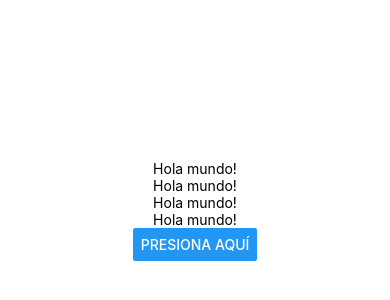
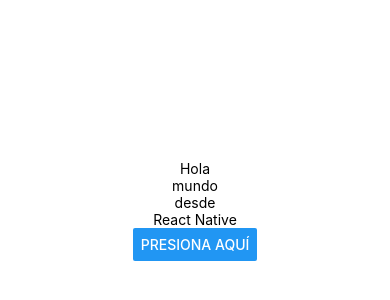
Before and after one commit to EduardoRT1/PM196, a React Native app in the folder practica4/: screen / in a window 390 px wide. Shown: the part 212-512 px from the top of the page. Built offline with nearby package versions, Linux system fonts and the light colour scheme.

Commit message:
componente texto propio con su propiedad contenido

```diff
--- a/practica4/App.js
+++ b/practica4/App.js
@@ -2,9 +2,10 @@ import { StatusBar } from 'expo-status-bar';
 import { StyleSheet, Text, View } from 'react-native';
 import { Button } from 'react-native-web';
 
-const Texto = () => {
+const Texto = (props) => {
+  const {contenido}= props;
   return(
-    <Text>Hola mundo!</Text>
+    <Text>{contenido}</Text>
   );
 }
 
@@ -12,11 +13,12 @@ export default function App() {
   return (
 
     <View style={styles.container}>
-      <Text>Hola mundo!</Text>
-      <Texto></Texto>
-      <Texto></Texto>
-      <Texto></Texto>
-      <StatusBar style="auto" />
+        <StatusBar style="auto" />
+
+      <Texto contenido='Hola'> </Texto>
+      <Texto contenido='mundo'> </Texto>
+      <Texto contenido='desde'> </Texto>
+      <Texto contenido='React Native'> </Texto>
       <Button title='Presiona aquí'/>
 
     </View>
```
